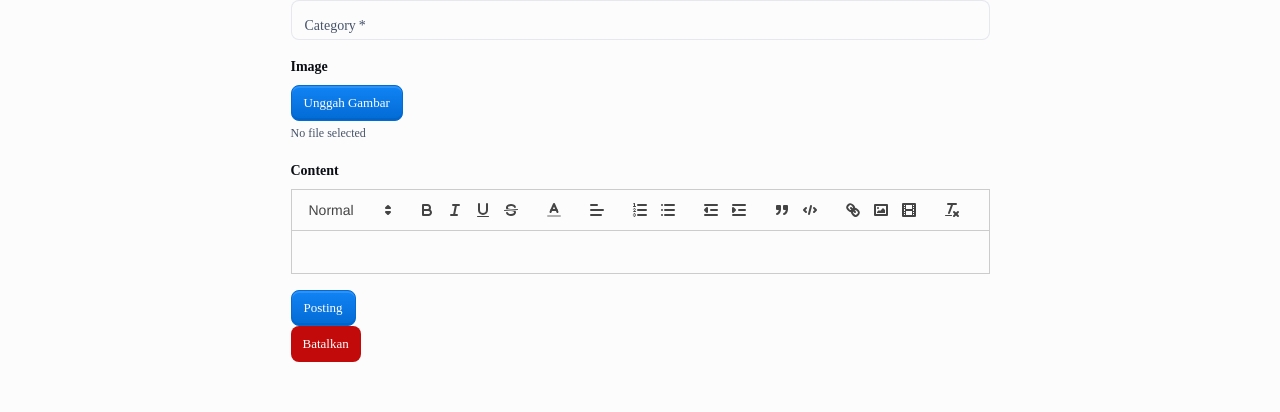
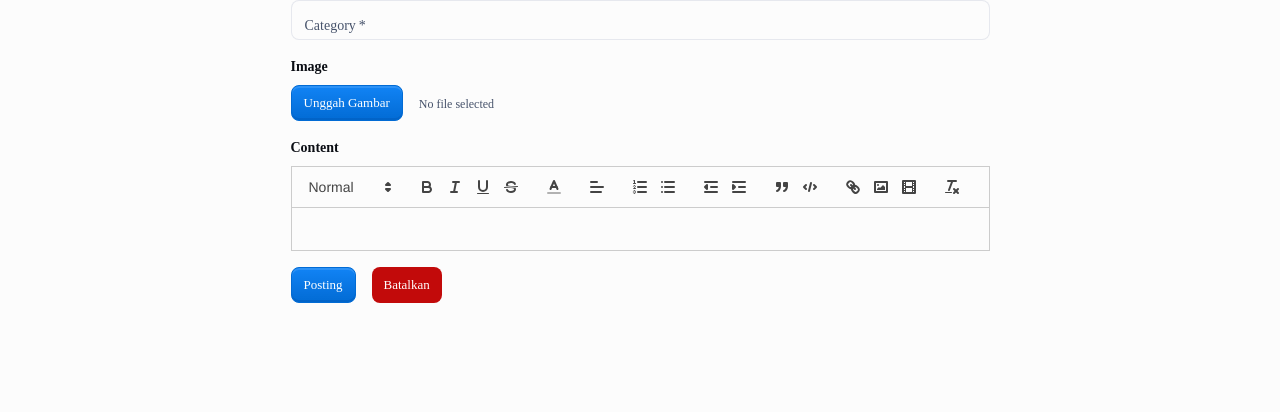
Before and after one commit to revansakuswana/makarya, a React (Vite) app in the folder frontend/: page /articles/articlesform in a window 1280 px wide. Shown: the part 355-767 px from the top of the page. Built offline with nearby package versions, Linux system fonts and the light colour scheme; no server answers.

Commit message:
fix: replace Box components with Grid for layout consistency in ArticleForm component

```diff
--- a/frontend/src/components/Article/ArticleForm.jsx
+++ b/frontend/src/components/Article/ArticleForm.jsx
@@ -13,6 +13,7 @@ import {
   FormHelperText,
   Box,
 } from "@mui/material";
+import Grid from "@mui/material/Grid2";
 import Breadcrumb from "../Breadcrumb/Breadcrumb";
 import getBlogTheme from "./theme/getBlogTheme";
 import Loaders from "../Loaders/Loaders";
@@ -260,7 +261,7 @@ const ArticleForm = () => {
                   </Box>
                 )}
 
-                <Box container spacing={2} alignItems="center">
+                <Grid container spacing={2} alignItems="center">
                   <Box>
                     <Button
                       variant="contained"
@@ -284,7 +285,7 @@ const ArticleForm = () => {
                       <FormHelperText error>{errors.image}</FormHelperText>
                     )}
                   </Box>
-                </Box>
+                </Grid>
               </Box>
 
               <Box sx={{ display: "flex", flexDirection: "column", gap: 1 }}>
@@ -302,7 +303,7 @@ const ArticleForm = () => {
                 )}
               </Box>
 
-              <Box container spacing={2}>
+              <Grid container spacing={2}>
                 <Box>
                   <Button
                     variant="contained"
@@ -322,7 +323,7 @@ const ArticleForm = () => {
                     Batalkan
                   </Button>
                 </Box>
-              </Box>
+              </Grid>
             </Box>
           </Box>
         )}
@@ -331,7 +332,7 @@ const ArticleForm = () => {
         <ThemeProvider theme={defaultTheme}>
           <Snackbar
             open={alertOpen}
-            autoHideDuration={2000}
+            autoHideDuration={1500}
             onClose={handleCloseAlert}>
             <Alert
               onClose={handleCloseAlert}
```
